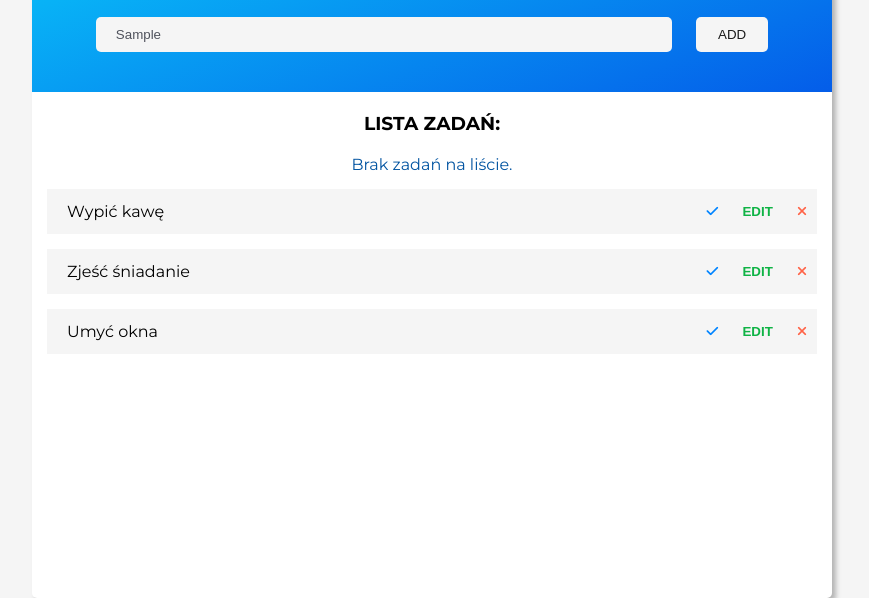
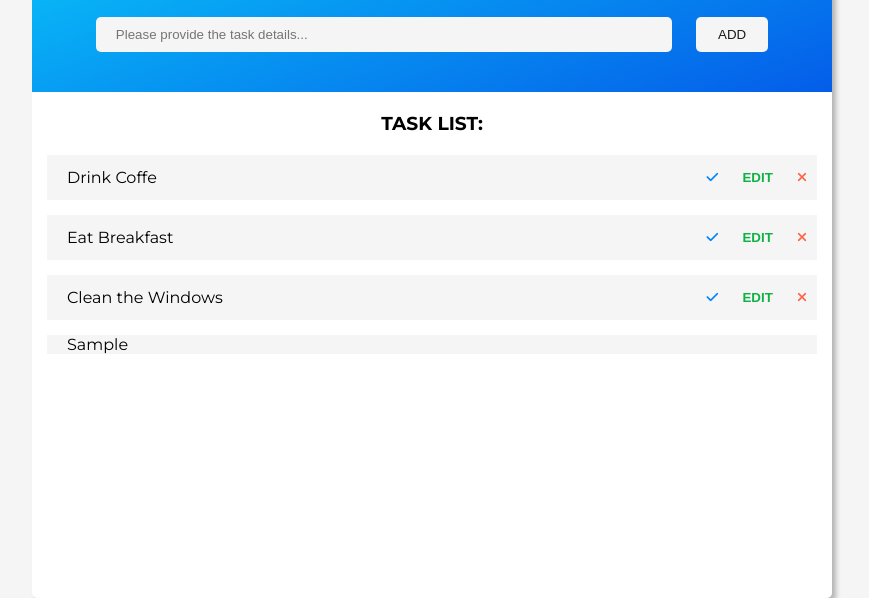
Before and after one commit to Dolnys/ToDo-Lista, a plain HTML site: page index.html in a window 1280 px wide. Both pictures are taken after typing "Sample" into the empty fields and a click on the button "ADD". Shown: the part 202-800 px from the top of the page, without its empty margins (208-1077 px from the left). Drawn offline with Linux system fonts and the light colour scheme.

Commit message:
add new todo function

```diff
--- a/index.html
+++ b/index.html
@@ -20,16 +20,16 @@
       <input
         type="text"
         class="todo-input"
-        placeholder="Wpisz treść zadania..."
+        placeholder="Please provide the task details..."
       />
       <button class="btn-add">Add</button>
     </div>
     <div class="todolist">
-      <h3>Lista zadań:</h3>
-      <p class="error-info">Brak zadań na liście.</p>
+      <h3>Task List:</h3>
+      <p class="error-info">There are no tasks on the list.</p>
       <ul>
         <li data-id="test1">
-          Wypić kawę
+          Drink Coffe
           <div class="tools">
             <button class="complete"><i class="fas fa-check"></i></button>
             <button class="edit">EDIT</button>
@@ -37,7 +37,7 @@
           </div>
         </li>
         <li data-id="test2">
-          Zjeść śniadanie
+          Eat Breakfast
           <div class="tools">
             <button class="complete"><i class="fas fa-check"></i></button>
             <button class="edit">EDIT</button>
@@ -45,7 +45,7 @@
           </div>
         </li>
         <li data-id="test3">
-          Umyć okna
+          Clean the Windows
           <div class="tools">
             <button class="complete"><i class="fas fa-check"></i></button>
             <button class="edit">EDIT</button>
@@ -57,7 +57,7 @@
   </div>
 
   <div class="popup">
-    <h3>Edytuj zadanie:</h3>
+    <h3>Edit task:</h3>
     <div class="popup-body">
       <p class="popup-info"></p>
       <input
@@ -65,8 +65,8 @@
         class="popup-input"
         placeholder="Wprowadź nową treść zadania..."
       />
-      <button class="popup-btn accept">Zatwierdź</button>
-      <button class="popup-btn cancel">Anuluj</button>
+      <button class="popup-btn accept">Accept</button>
+      <button class="popup-btn cancel">Cancel</button>
     </div>
   </div>
   <script defer src="script.js"></script>
--- a/script.js
+++ b/script.js
@@ -2,6 +2,7 @@ let todoInput;
 let errorInfo;
 let addBtn;
 let ulList;
+let newTodo;
 
 const main = () => {
   prepareDOMElements();
@@ -15,6 +16,20 @@ const prepareDOMElements = () => {
   ulList = document.querySelector('.todoList ul');
 };
 
-const prepareDOMEvents = () => {};
+const prepareDOMEvents = () => {
+  addBtn.addEventListener('click', addNewTodo);
+};
+
+const addNewTodo = (params) => {
+  if (todoInput.value !== '') {
+    newTodo = document.createElement('li');
+    newTodo.textContent = todoInput.value;
+    ulList.append(newTodo);
+    todoInput.value = '';
+    errorInfo.textContent = '';
+  } else {
+    errorInfo.textContent = 'Please enter the task content';
+  }
+};
 
 document.addEventListener('DOMContentLoaded', main);
```
